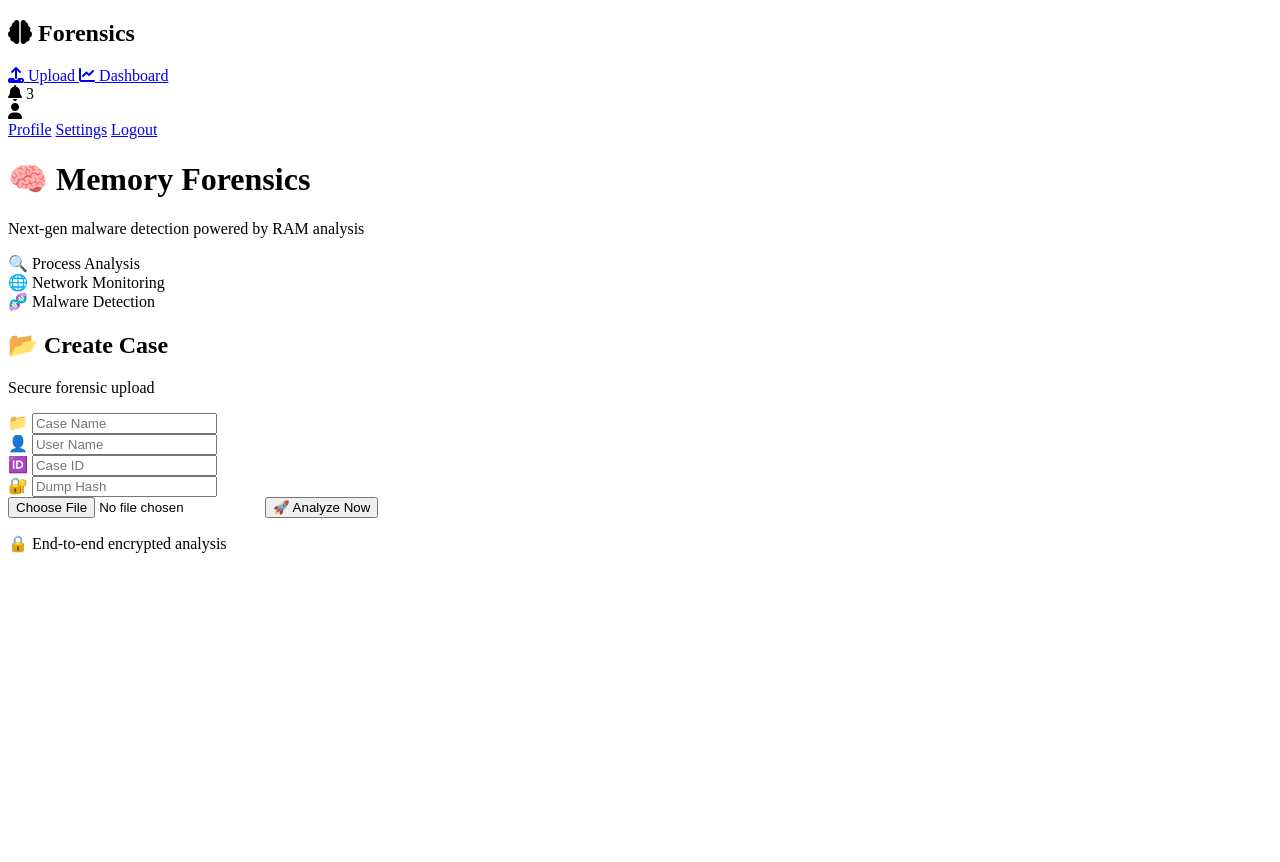
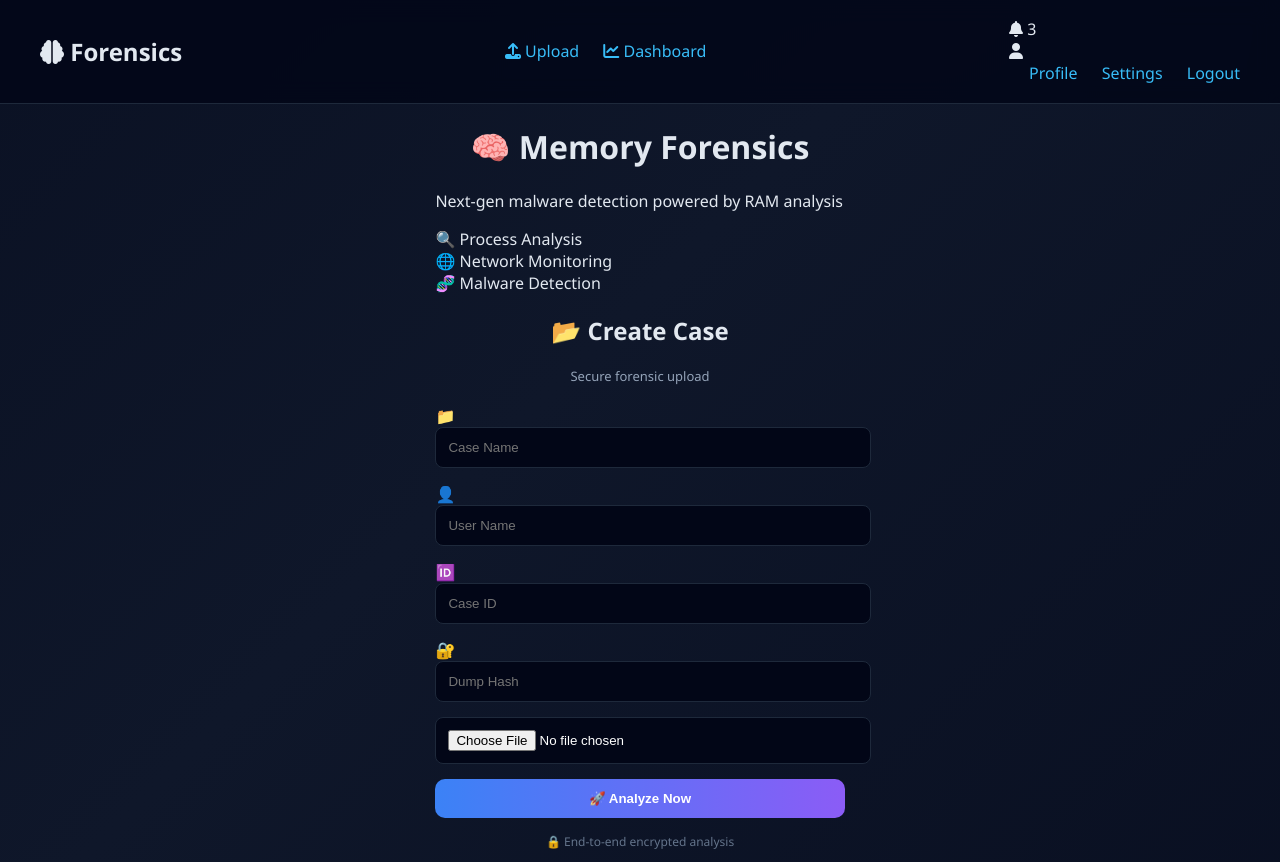
Before and after one commit to yashcoder-02/capstone, a Flask app: page /upload in a window 1280 px wide. Before the commit the page ends 553 px from the top, so only its background shows below. Run offline with Flask 3, Linux system fonts and the light colour scheme.

Commit message:
Fixed UI - restored design + added terminal styling

```diff
--- a/flask-dashboard/static/css/style.css
+++ b/flask-dashboard/static/css/style.css
@@ -1,5 +1,188 @@
+/* ================= BASE ================= */
+body {
+    margin: 0;
+    font-family: 'Segoe UI', sans-serif;
+    background: linear-gradient(-45deg, #020617, #0f172a, #020617, #0f172a);
+    background-size: 400% 400%;
+    animation: gradientBG 12s ease infinite;
+    color: #e2e8f0;
+}
+
+@keyframes gradientBG {
+    0% { background-position: 0% 50%; }
+    50% { background-position: 100% 50%; }
+    100% { background-position: 0% 50%; }
+}
+
+/* ================= NAVBAR ================= */
+.navbar {
+    display: flex;
+    justify-content: space-between;
+    align-items: center;
+    padding: 15px 40px;
+    background: rgba(2, 6, 23, 0.8);
+    backdrop-filter: blur(12px);
+    border-bottom: 1px solid #1e293b;
+}
+
+.navbar a {
+    margin-left: 20px;
+    text-decoration: none;
+    color: #38bdf8;
+}
+
+.navbar a:hover {
+    color: #0ea5e9;
+}
+
+/* ================= LAYOUT ================= */
+.main-wrapper {
+    display: flex;
+    justify-content: center;
+    align-items: center;
+    min-height: 90vh;
+}
+
+/* ================= CARD ================= */
+.form-card {
+    width: 420px;
+    padding: 35px;
+    border-radius: 18px;
+    background: rgba(15, 23, 42, 0.7);
+    backdrop-filter: blur(15px);
+    box-shadow: 0 10px 40px rgba(0,0,0,0.7);
+    transition: 0.3s;
+}
+
+.form-card:hover {
+    transform: translateY(-5px);
+}
+
+/* ================= TEXT ================= */
+h1, h2 {
+    text-align: center;
+}
+
+.subtitle {
+    text-align: center;
+    font-size: 13px;
+    color: #94a3b8;
+    margin-bottom: 20px;
+}
+
+.footer-text {
+    text-align: center;
+    font-size: 12px;
+    margin-top: 15px;
+    color: #64748b;
+}
+
+/* ================= INPUT ================= */
+input {
+    width: 100%;
+    padding: 12px;
+    margin-bottom: 15px;
+    border-radius: 8px;
+    border: 1px solid #1e293b;
+    background: #020617;
+    color: white;
+}
+
+input:focus {
+    outline: none;
+    border: 1px solid #3b82f6;
+    box-shadow: 0 0 5px rgba(59,130,246,0.5);
+}
+
+/* ================= BUTTON ================= */
+button {
+    width: 100%;
+    padding: 12px;
+    border-radius: 10px;
+    border: none;
+    background: linear-gradient(90deg, #3b82f6, #8b5cf6);
+    color: white;
+    font-weight: bold;
+    cursor: pointer;
+    transition: 0.3s;
+}
+
+button:hover {
+    transform: translateY(-2px);
+    box-shadow: 0 10px 25px rgba(59,130,246,0.4);
+}
+
+/* ================= FLOW ================= */
+.flow-container {
+    width: 100%;
+    max-width: 500px;
+    text-align: center;
+}
+
+.slide {
+    display: none;
+}
+
+.slide.active {
+    display: block;
+    animation: fadeSlide 0.5s ease;
+}
+
+@keyframes fadeSlide {
+    from { opacity: 0; transform: translateX(30px); }
+    to { opacity: 1; transform: translateX(0); }
+}
+
+/* ================= PROGRESS ================= */
+.progress-bar {
+    width: 100%;
+    height: 10px;
+    background: #1e293b;
+    border-radius: 10px;
+    margin: 20px 0;
+}
+
+.progress-fill {
+    height: 100%;
+    width: 0%;
+    background: linear-gradient(90deg, #3b82f6, #8b5cf6);
+    border-radius: 10px;
+    transition: 1s;
+}
+
+/* ================= DASHBOARD ================= */
+.card {
+    background: rgba(2, 6, 23, 0.9);
+    padding: 20px;
+    border-radius: 12px;
+    margin-bottom: 20px;
+    border-left: 4px solid #3b82f6;
+}
+
+.card:hover {
+    transform: translateY(-5px);
+}
+
+/* ================= SEVERITY ================= */
+.high-card { border-left: 4px solid #ef4444; }
+.medium-card { border-left: 4px solid #f59e0b; }
+.low-card { border-left: 4px solid #22c55e; }
+
+/* ================= ALERT ================= */
+.high-alert {
+    background: #ef4444;
+    padding: 10px;
+    border-radius: 8px;
+    animation: pulse 1s infinite;
+}
+
+@keyframes pulse {
+    0% { box-shadow: 0 0 5px #ef4444; }
+    50% { box-shadow: 0 0 20px #ef4444; }
+    100% { box-shadow: 0 0 5px #ef4444; }
+}
+
 /* ================= TERMINAL (HACKER UI) ================= */
-
 .terminal-container {
     display: flex;
     justify-content: center;
@@ -7,7 +190,6 @@
     height: 80vh;
 }
 
-/* TERMINAL WINDOW */
 .terminal {
     width: 700px;
     height: 380px;
@@ -17,13 +199,12 @@
     box-shadow:
         0 0 20px rgba(34,197,94,0.2),
         0 0 60px rgba(34,197,94,0.1);
-    font-family: "Courier New", monospace;
+    font-family: monospace;
     color: #22c55e;
     overflow-y: auto;
     position: relative;
 }
 
-/* TERMINAL HEADER (like real OS window) */
 .terminal::before {
     content: "● ● ●";
     position: absolute;
@@ -34,31 +215,25 @@
     letter-spacing: 6px;
 }
 
-/* TERMINAL TEXT */
 #terminal-output {
     margin-top: 20px;
     white-space: pre-wrap;
     line-height: 1.6;
-    font-size: 14px;
 }
 
-/* BLINKING CURSOR */
 .cursor {
     display: inline-block;
     width: 8px;
     height: 16px;
     background: #22c55e;
-    margin-left: 5px;
     animation: blink 1s infinite;
 }
 
-/* CURSOR ANIMATION */
 @keyframes blink {
     50% { opacity: 0; }
 }
 
-/* ================= TERMINAL SCROLLBAR ================= */
-
+/* SCROLLBAR */
 .terminal::-webkit-scrollbar {
     width: 6px;
 }
@@ -67,20 +242,3 @@
     background: #22c55e;
     border-radius: 10px;
 }
-
-/* ================= EXTRA CYBER GLOW ================= */
-
-.terminal:hover {
-    box-shadow:
-        0 0 30px rgba(34,197,94,0.4),
-        0 0 80px rgba(34,197,94,0.2);
-}
-
-/* ================= SMALL SCREEN FIX ================= */
-
-@media (max-width: 768px) {
-    .terminal {
-        width: 90%;
-        height: 300px;
-    }
-}
```
